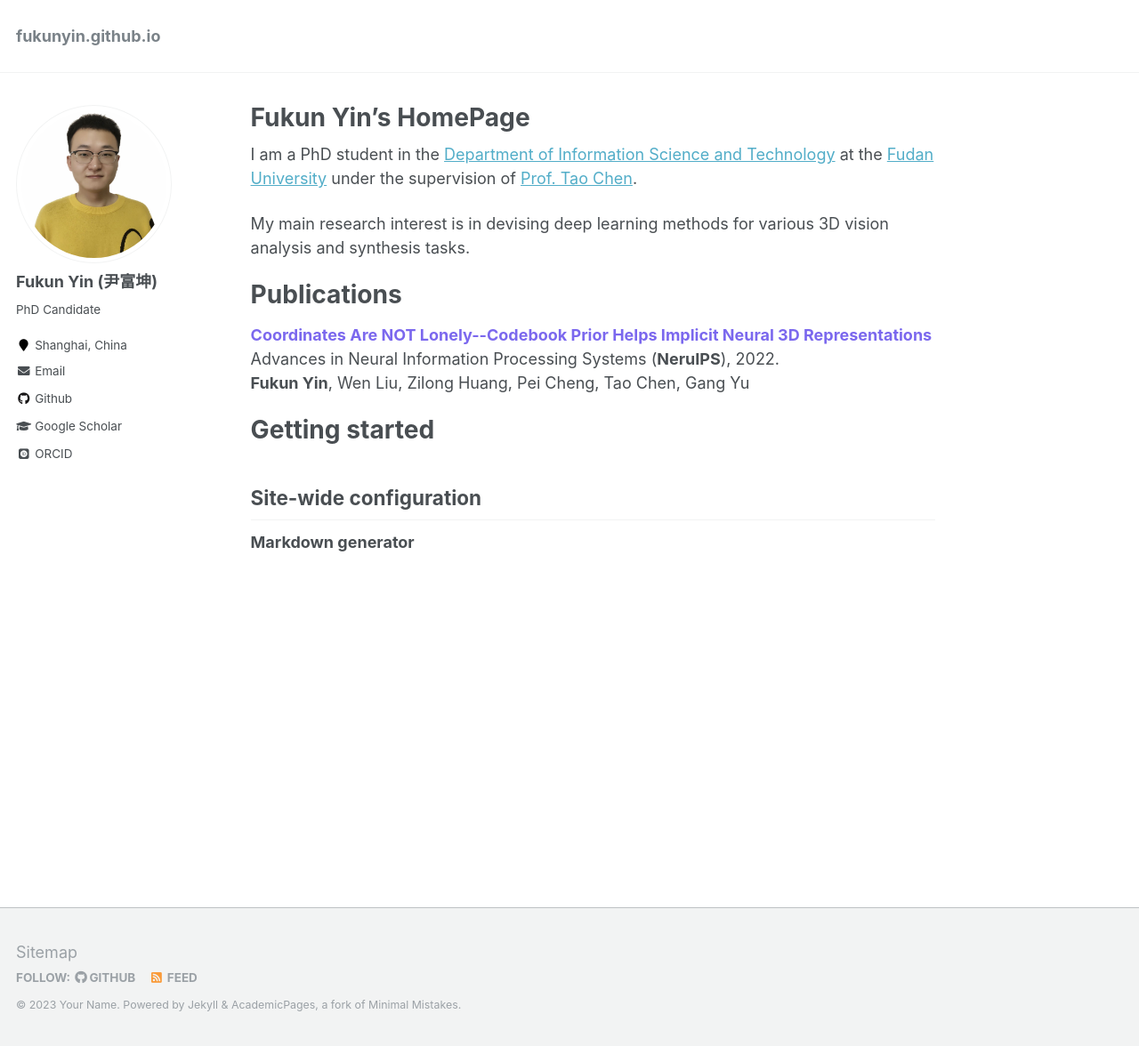
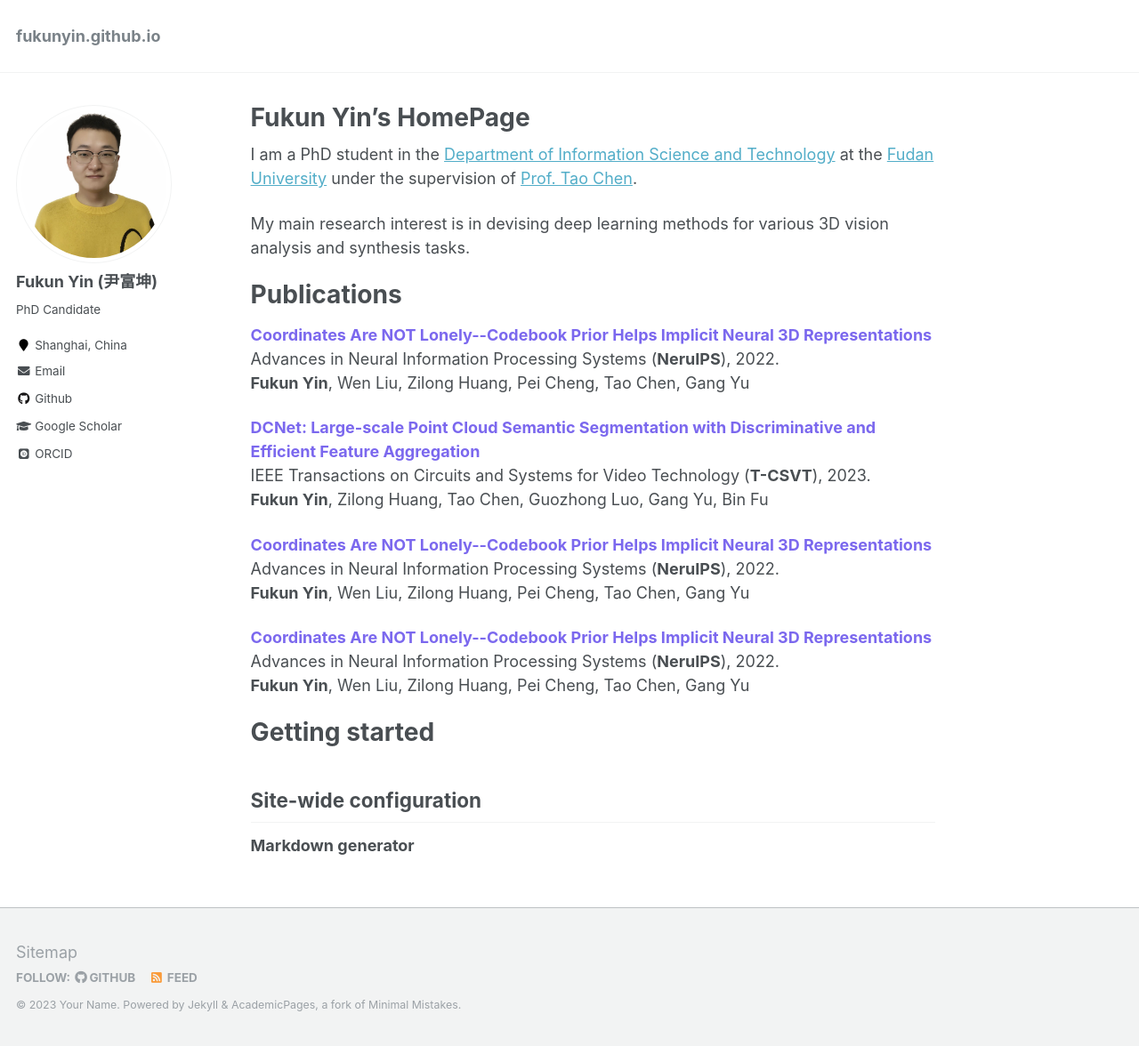
Before and after one commit to fukunyin/fukunyin.github.io, a Jekyll site: the page built from _pages/about.md, in a window 1280 px wide and 1176 px high. Shown: the whole window at 89% size. Built offline with Jekyll 4.4.1, drawn with Linux system fonts in a browser that asks for light colours; some web fonts are replaced.

Commit message:
Update about.md

```diff
--- a/_pages/about.md
+++ b/_pages/about.md
@@ -21,6 +21,17 @@ My main research interest is in devising deep learning methods for various 3D vi
 Advances in Neural Information Processing Systems (**NeruIPS**), 2022.
 **Fukun Yin**, Wen Liu, Zilong Huang, Pei Cheng, Tao Chen, Gang Yu
 
+**<font color="#7B68EE" size=4 >DCNet: Large-scale Point Cloud Semantic Segmentation with Discriminative and Efficient Feature Aggregation</font>**
+IEEE Transactions on Circuits and Systems for Video Technology (**T-CSVT**), 2023.
+**Fukun Yin**, Zilong Huang, Tao Chen, Guozhong Luo, Gang Yu, Bin Fu
+
+**<font color="#7B68EE" size=4 >Coordinates Are NOT Lonely--Codebook Prior Helps Implicit Neural 3D Representations</font>**
+Advances in Neural Information Processing Systems (**NeruIPS**), 2022.
+**Fukun Yin**, Wen Liu, Zilong Huang, Pei Cheng, Tao Chen, Gang Yu
+
+**<font color="#7B68EE" size=4 >Coordinates Are NOT Lonely--Codebook Prior Helps Implicit Neural 3D Representations</font>**
+Advances in Neural Information Processing Systems (**NeruIPS**), 2022.
+**Fukun Yin**, Wen Liu, Zilong Huang, Pei Cheng, Tao Chen, Gang Yu
 
 Getting started
 ======
```
